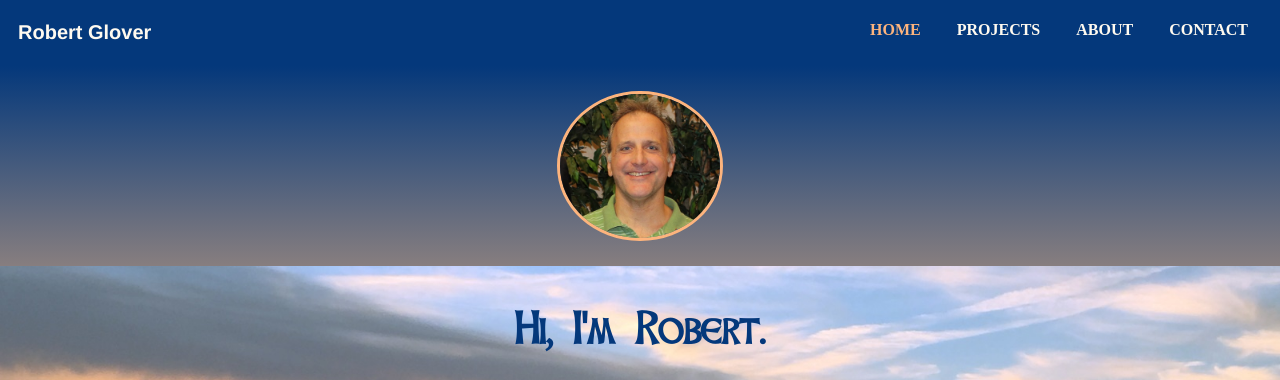
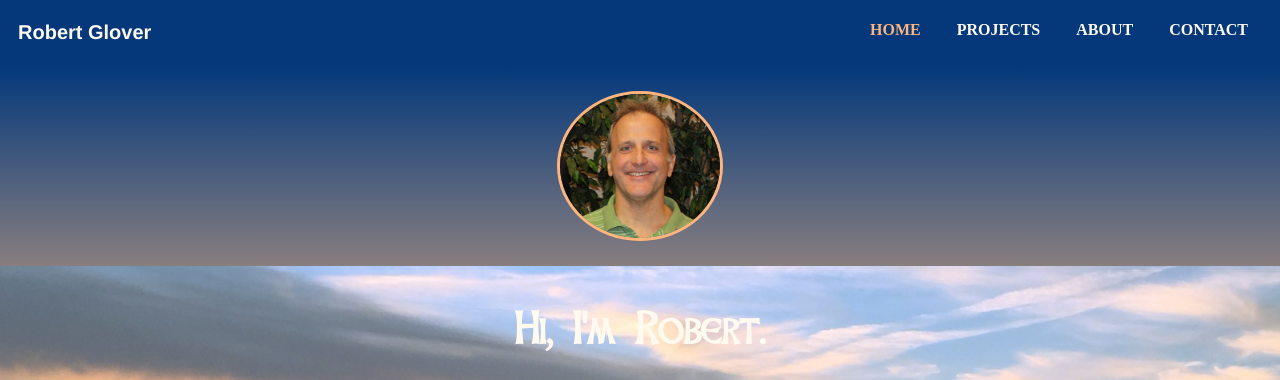
Before and after one commit to robertfg/robertfg.github.io, a website: page index.html in a window 1280 px wide. Shown: the top 380 px of the page. Drawn offline with nearby package versions, Linux system fonts and the light colour scheme.

Commit message:
Updates h1 color

```diff
--- a/css/styles.css
+++ b/css/styles.css
@@ -25,7 +25,8 @@ text-shadow with white text  */
 h1 {
 	font-family: CelticHand, Garamond, serif;
 	font-size: 1.6em;
-  color: #04387B;
+  color: FloralWhite;
+  /* color: #04387B; */
 }
 
 h2 {
```
